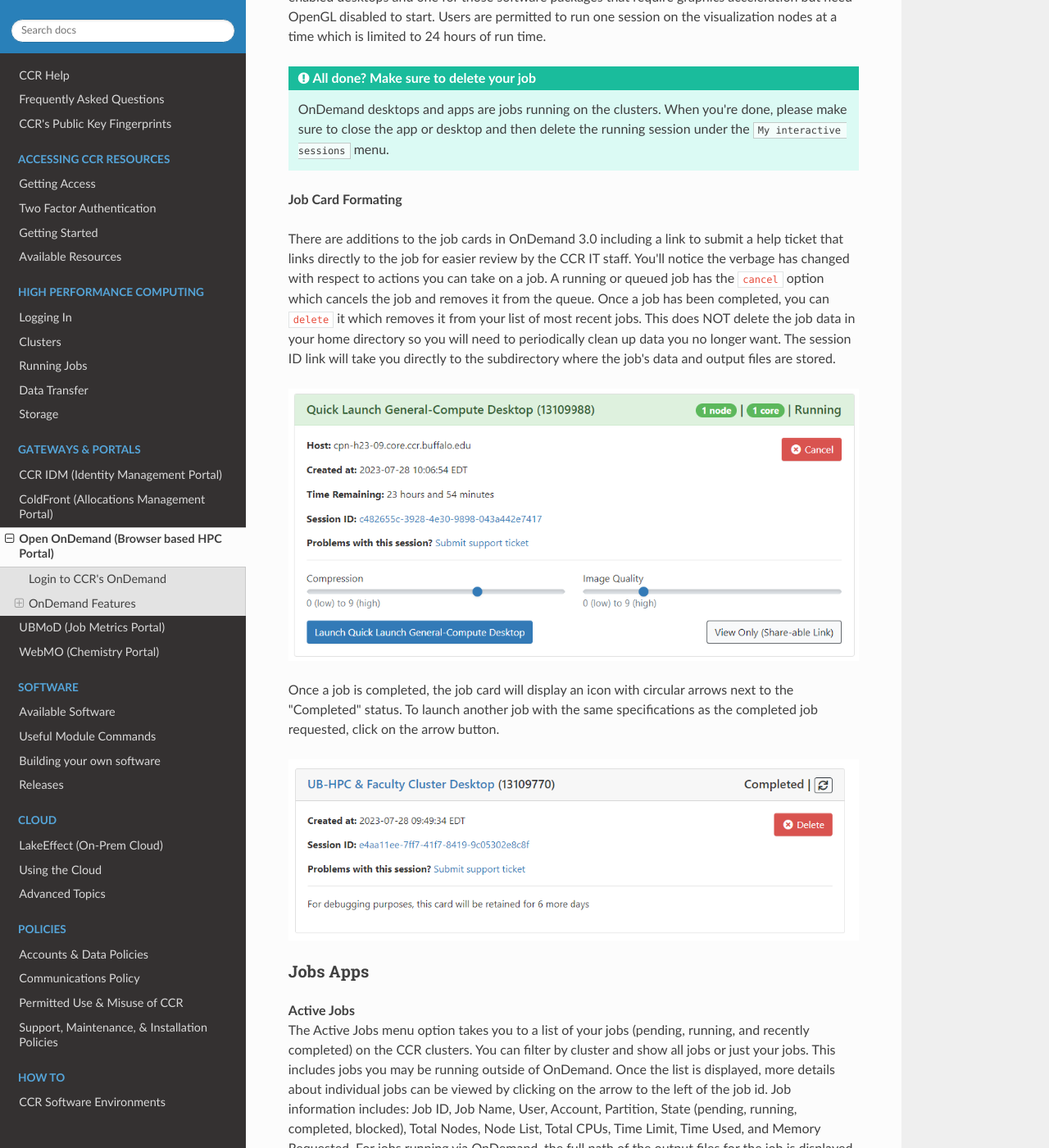
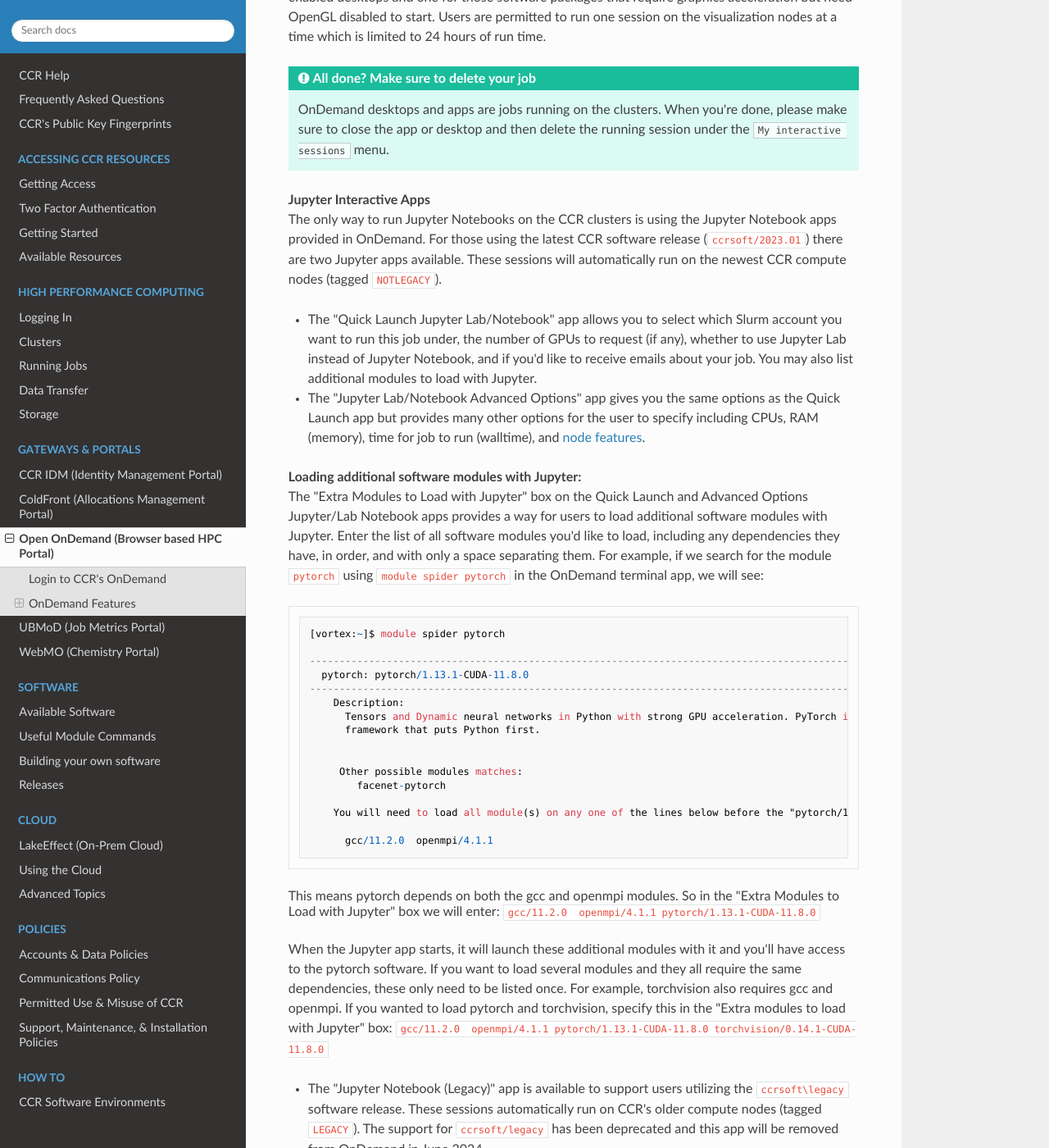
Before and after one commit to ubccr/ccrdocs, an MkDocs documentation site: the page built from pages/portals/ood.md, in a window 1280 px wide and 1400 px high, scrolled down 3717 px. Shown: the whole window at 82% size. Built offline with MkDocs 1.6.1, drawn with Linux system fonts in a browser that asks for light colours; nearby versions of some CDN libraries.

Commit message:
Adding info on using extra modules with Jupyter apps

````diff
--- a/pages/portals/ood.md
+++ b/pages/portals/ood.md
@@ -84,6 +84,40 @@ In addition to the virtual desktop apps, which are capable enough for some GUI-b
 !!! Tip "All done?  Make sure to delete your job"
     OnDemand desktops and apps are jobs running on the clusters.  When you're done, please make sure to close the app or desktop and then delete the running session under the `My interactive sessions` menu.
 
+**Jupyter Interactive Apps**
+The only way to run Jupyter Notebooks on the CCR clusters is using the Jupyter Notebook apps provided in OnDemand.  For those using the latest CCR software release (`ccrsoft/2023.01`) there are two Jupyter apps available.  These sessions will automatically run on the newest CCR compute nodes (tagged `NOTLEGACY`).
+
+- The "Quick Launch Jupyter Lab/Notebook" app allows you to select which Slurm account you want to run this job under, the number of GPUs to request (if any), whether to use Jupyter Lab instead of Jupyter Notebook, and if you'd like to receive emails about your job.  You may also list additional modules to load with Jupyter.
+- The "Jupyter Lab/Notebook Advanced Options" app gives you the same options as the Quick Launch app but provides many other options for the user to specify including CPUs, RAM (memory), time for job to run (walltime), and [node features](../hpc/jobs.md#node-features).
+
+**Loading additional software modules with Jupyter:**
+The "Extra Modules to Load with Jupyter" box on the Quick Launch and Advanced Options Jupyter/Lab Notebook apps provides a way for users to load additional software modules with Jupyter.  Enter the list of all software modules you'd like to load, including any dependencies they have, in order, and with only a space separating them.  For example, if we search for the module `pytorch` using `module spider pytorch` in the OnDemand terminal app, we will see:
+```
+[vortex:~]$ module spider pytorch
+
+----------------------------------------------------------------------------------------------------------------
+  pytorch: pytorch/1.13.1-CUDA-11.8.0
+----------------------------------------------------------------------------------------------------------------
+    Description:
+      Tensors and Dynamic neural networks in Python with strong GPU acceleration. PyTorch is a deep learning
+      framework that puts Python first.
+
+
+     Other possible modules matches:
+        facenet-pytorch
+
+    You will need to load all module(s) on any one of the lines below before the "pytorch/1.13.1-CUDA-11.8.0" module is available to load.
+
+      gcc/11.2.0  openmpi/4.1.1
+
+```
+This means pytorch depends on both the gcc and openmpi modules. So in the "Extra Modules to Load with Jupyter" box we will enter:  `gcc/11.2.0  openmpi/4.1.1 pytorch/1.13.1-CUDA-11.8.0`
+
+When the Jupyter app starts, it will launch these additional modules with it and you'll have access to the pytorch software.  If you want to load several modules and they all require the same dependencies, these only need to be listed once.  For example, torchvision also requires gcc and openmpi.  If you wanted to load pytorch and torchvision, specify this in the "Extra modules to load with Jupyter" box:  `gcc/11.2.0  openmpi/4.1.1 pytorch/1.13.1-CUDA-11.8.0 torchvision/0.14.1-CUDA-11.8.0`
+
+- The "Jupyter Notebook (Legacy)" app is available to support users utilizing the `ccrsoft\legacy` software release. These sessions automatically run on CCR's older compute nodes (tagged `LEGACY`).  The support for `ccrsoft/legacy` has been deprecated and this app will be removed from OnDemand in June 2024.
+
+
 **Job Card Formating**
 
 There are additions to the job cards in OnDemand 3.0 including a link to submit a help ticket that links directly to the job for easier review by the CCR IT staff.  You'll notice the verbage has changed with respect to actions you can take on a job.  A running or queued job has the `cancel` option which cancels the job and removes it from the queue.  Once a job has been completed, you can `delete` it which removes it from your list of most recent jobs.  This does NOT delete the job data in your home directory so you will need to periodically clean up data you no longer want.  The session ID link will take you directly to the subdirectory where the job's data and output files are stored.
````
